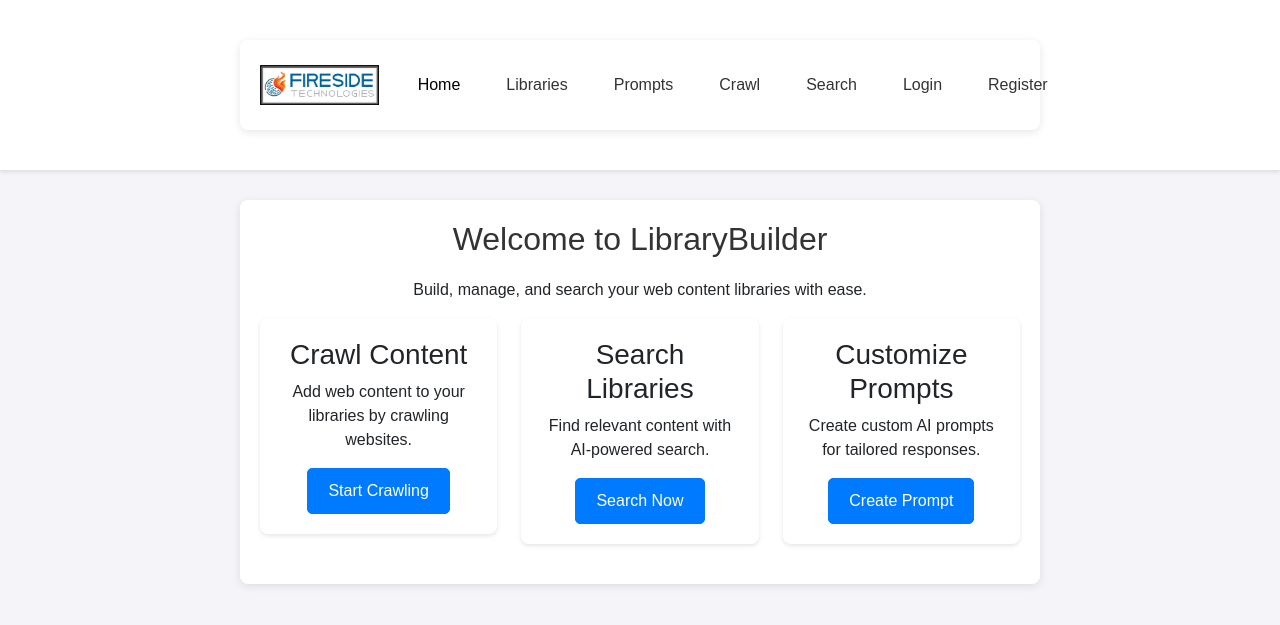
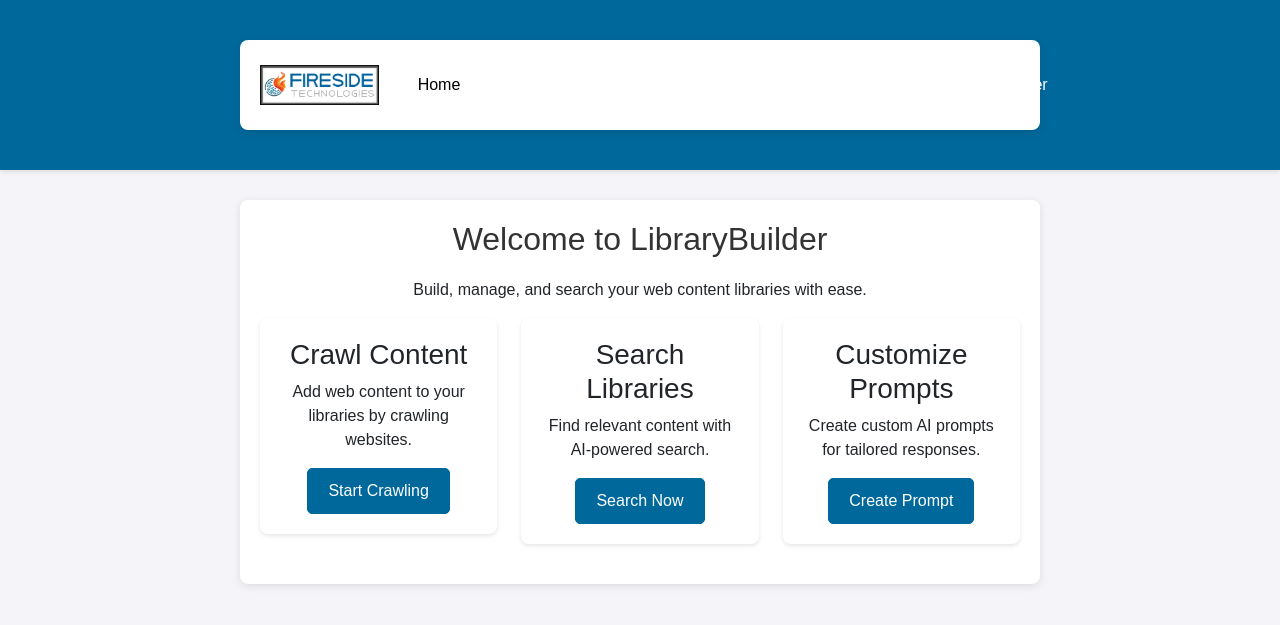
Before and after one commit to joepiercefireside/librarybuilder, a Flask app: page / in a window 1280 px wide. Shown: the top 625 px of the page. Run offline with Flask 3, Linux system fonts and the light colour scheme; some libraries are stand-ins or nearby versions.

Commit message:
updating UI

```diff
--- a/static/styles.css
+++ b/static/styles.css
@@ -5,20 +5,24 @@ body {
          padding: 0;
      }
      .navbar {
-         background-color: #ffffff;
+         background-color: #00689B;
          box-shadow: 0 2px 4px rgba(0, 0, 0, 0.1);
          padding: 10px 0;
      }
      .navbar-brand img {
          height: 40px;
      }
+     .navbar-nav {
+         flex-grow: 1;
+         justify-content: center;
+     }
      .navbar-nav .nav-link {
-         color: #333;
+         color: #ffffff;
          font-weight: 500;
          margin: 0 15px;
      }
      .navbar-nav .nav-link:hover {
-         color: #007bff;
+         color: #e0f7ff;
      }
      .container {
          max-width: 800px;
@@ -44,18 +48,46 @@ body {
          padding: 20px;
      }
      .btn-primary {
-         background-color: #007bff;
-         border-color: #007bff;
+         background-color: #00689B;
+         border-color: #00689B;
          border-radius: 5px;
          padding: 10px 20px;
+         color: #ffffff;
      }
      .btn-primary:hover {
-         background-color: #0056b3;
-         border-color: #0056b3;
+         background-color: #004d73;
+         border-color: #004d73;
+         color: #ffffff;
      }
-     .btn-outline-primary, .btn-outline-success, .btn-outline-danger {
+     .btn-outline-primary {
+         border-color: #00689B;
+         color: #00689B;
          border-radius: 5px;
          padding: 5px 10px;
+     }
+     .btn-outline-primary:hover {
+         background-color: #00689B;
+         color: #ffffff;
+     }
+     .btn-outline-success {
+         border-color: #28a745;
+         color: #28a745;
+         border-radius: 5px;
+         padding: 5px 10px;
+     }
+     .btn-outline-success:hover {
+         background-color: #28a745;
+         color: #ffffff;
+     }
+     .btn-outline-danger {
+         border-color: #dc3545;
+         color: #dc3545;
+         border-radius: 5px;
+         padding: 5px 10px;
+     }
+     .btn-outline-danger:hover {
+         background-color: #dc3545;
+         color: #ffffff;
      }
      .alert {
          border-radius: 5px;
--- a/templates/crawl.html
+++ b/templates/crawl.html
@@ -41,6 +41,7 @@
 <html>
 <head>
     <title>Crawl - LibraryBuilder</title>
+    <link rel="icon" href="/static/favicon.png">
     <link href="https://cdn.jsdelivr.net/npm/bootstrap@5.3.0/dist/css/bootstrap.min.css" rel="stylesheet">
     <link rel="stylesheet" href="/static/styles.css">
     <script>
@@ -80,8 +81,8 @@
             <button class="navbar-toggler" type="button" data-bs-toggle="collapse" data-bs-target="#navbarNav" aria-controls="navbarNav" aria-expanded="false" aria-label="Toggle navigation">
                 <span class="navbar-toggler-icon"></span>
             </button>
-                   <div class="collapse navbar-collapse justify-content-center" id="navbarNav">
-                       <ul class="navbar-nav">
+            <div class="collapse navbar-collapse" id="navbarNav">
+                <ul class="navbar-nav justify-content-center flex-grow-1">
                     <li class="nav-item">
                         <a class="nav-link" href="/">Home</a>
                     </li>
--- a/templates/index.html
+++ b/templates/index.html
@@ -41,6 +41,7 @@
        <html>
        <head>
            <title>LibraryBuilder</title>
+           <link rel="icon" href="/static/favicon.png">
            <link href="https://cdn.jsdelivr.net/npm/bootstrap@5.3.0/dist/css/bootstrap.min.css" rel="stylesheet">
            <link rel="stylesheet" href="/static/styles.css">
        </head>
@@ -53,8 +54,8 @@
                    <button class="navbar-toggler" type="button" data-bs-toggle="collapse" data-bs-target="#navbarNav" aria-controls="navbarNav" aria-expanded="false" aria-label="Toggle navigation">
                        <span class="navbar-toggler-icon"></span>
                    </button>
-                   <div class="collapse navbar-collapse justify-content-center" id="navbarNav">
-                       <ul class="navbar-nav">
+                   <div class="collapse navbar-collapse" id="navbarNav">
+                       <ul class="navbar-nav justify-content-center flex-grow-1">
                            <li class="nav-item">
                                <a class="nav-link active" href="/">Home</a>
                            </li>
--- a/templates/libraries.html
+++ b/templates/libraries.html
@@ -41,6 +41,7 @@
        <html>
        <head>
            <title>Libraries - LibraryBuilder</title>
+           <link rel="icon" href="/static/favicon.png">
            <link href="https://cdn.jsdelivr.net/npm/bootstrap@5.3.0/dist/css/bootstrap.min.css" rel="stylesheet">
            <link rel="stylesheet" href="/static/styles.css">
        </head>
@@ -53,8 +54,8 @@
                    <button class="navbar-toggler" type="button" data-bs-toggle="collapse" data-bs-target="#navbarNav" aria-controls="navbarNav" aria-expanded="false" aria-label="Toggle navigation">
                        <span class="navbar-toggler-icon"></span>
                    </button>
-                   <div class="collapse navbar-collapse justify-content-center" id="navbarNav">
-                       <ul class="navbar-nav">
+                   <div class="collapse navbar-collapse" id="navbarNav">
+                       <ul class="navbar-nav justify-content-center flex-grow-1">
                            <li class="nav-item">
                                <a class="nav-link" href="/">Home</a>
                            </li>
--- a/templates/library_view.html
+++ b/templates/library_view.html
@@ -41,6 +41,7 @@
        <html>
        <head>
            <title>Library Contents - LibraryBuilder</title>
+           <link rel="icon" href="/static/favicon.png">
            <link href="https://cdn.jsdelivr.net/npm/bootstrap@5.3.0/dist/css/bootstrap.min.css" rel="stylesheet">
            <link rel="stylesheet" href="/static/styles.css">
        </head>
@@ -53,8 +54,8 @@
                    <button class="navbar-toggler" type="button" data-bs-toggle="collapse" data-bs-target="#navbarNav" aria-controls="navbarNav" aria-expanded="false" aria-label="Toggle navigation">
                        <span class="navbar-toggler-icon"></span>
                    </button>
-                   <div class="collapse navbar-collapse justify-content-center" id="navbarNav">
-                       <ul class="navbar-nav">
+                   <div class="collapse navbar-collapse" id="navbarNav">
+                       <ul class="navbar-nav justify-content-center flex-grow-1">
                            <li class="nav-item">
                                <a class="nav-link" href="/">Home</a>
                            </li>
--- a/templates/login.html
+++ b/templates/login.html
@@ -41,6 +41,7 @@
 <html>
 <head>
     <title>Login - LibraryBuilder</title>
+    <link rel="icon" href="/static/favicon.png">
     <link href="https://cdn.jsdelivr.net/npm/bootstrap@5.3.0/dist/css/bootstrap.min.css" rel="stylesheet">
     <link rel="stylesheet" href="/static/styles.css">
 </head>
@@ -53,8 +54,8 @@
             <button class="navbar-toggler" type="button" data-bs-toggle="collapse" data-bs-target="#navbarNav" aria-controls="navbarNav" aria-expanded="false" aria-label="Toggle navigation">
                 <span class="navbar-toggler-icon"></span>
             </button>
-                   <div class="collapse navbar-collapse justify-content-center" id="navbarNav">
-                       <ul class="navbar-nav">
+            <div class="collapse navbar-collapse" id="navbarNav">
+                <ul class="navbar-nav justify-content-center flex-grow-1">
                     <li class="nav-item">
                         <a class="nav-link" href="/">Home</a>
                     </li>
--- a/templates/prompt_edit.html
+++ b/templates/prompt_edit.html
@@ -41,6 +41,7 @@
 <html>
 <head>
     <title>Edit Prompt - LibraryBuilder</title>
+    <link rel="icon" href="/static/favicon.png">
     <link href="https://cdn.jsdelivr.net/npm/bootstrap@5.3.0/dist/css/bootstrap.min.css" rel="stylesheet">
     <link rel="stylesheet" href="/static/styles.css">
 </head>
@@ -53,8 +54,8 @@
             <button class="navbar-toggler" type="button" data-bs-toggle="collapse" data-bs-target="#navbarNav" aria-controls="navbarNav" aria-expanded="false" aria-label="Toggle navigation">
                 <span class="navbar-toggler-icon"></span>
             </button>
-                   <div class="collapse navbar-collapse justify-content-center" id="navbarNav">
-                       <ul class="navbar-nav">
+            <div class="collapse navbar-collapse" id="navbarNav">
+                <ul class="navbar-nav justify-content-center flex-grow-1">
                     <li class="nav-item">
                         <a class="nav-link" href="/">Home</a>
                     </li>
--- a/templates/prompts.html
+++ b/templates/prompts.html
@@ -41,6 +41,7 @@
 <html>
 <head>
     <title>Prompts - LibraryBuilder</title>
+    <link rel="icon" href="/static/favicon.png">
     <link href="https://cdn.jsdelivr.net/npm/bootstrap@5.3.0/dist/css/bootstrap.min.css" rel="stylesheet">
     <link rel="stylesheet" href="/static/styles.css">
 </head>
@@ -53,8 +54,8 @@
             <button class="navbar-toggler" type="button" data-bs-toggle="collapse" data-bs-target="#navbarNav" aria-controls="navbarNav" aria-expanded="false" aria-label="Toggle navigation">
                 <span class="navbar-toggler-icon"></span>
             </button>
-                   <div class="collapse navbar-collapse justify-content-center" id="navbarNav">
-                       <ul class="navbar-nav">
+            <div class="collapse navbar-collapse" id="navbarNav">
+                <ul class="navbar-nav justify-content-center flex-grow-1">
                     <li class="nav-item">
                         <a class="nav-link" href="/">Home</a>
                     </li>
--- a/templates/register.html
+++ b/templates/register.html
@@ -41,6 +41,7 @@
 <html>
 <head>
     <title>Register - LibraryBuilder</title>
+    <link rel="icon" href="/static/favicon.png">
     <link href="https://cdn.jsdelivr.net/npm/bootstrap@5.3.0/dist/css/bootstrap.min.css" rel="stylesheet">
     <link rel="stylesheet" href="/static/styles.css">
 </head>
@@ -53,8 +54,8 @@
             <button class="navbar-toggler" type="button" data-bs-toggle="collapse" data-bs-target="#navbarNav" aria-controls="navbarNav" aria-expanded="false" aria-label="Toggle navigation">
                 <span class="navbar-toggler-icon"></span>
             </button>
-                   <div class="collapse navbar-collapse justify-content-center" id="navbarNav">
-                       <ul class="navbar-nav">
+            <div class="collapse navbar-collapse" id="navbarNav">
+                <ul class="navbar-nav justify-content-center flex-grow-1">
                     <li class="nav-item">
                         <a class="nav-link" href="/">Home</a>
                     </li>
--- a/templates/search.html
+++ b/templates/search.html
@@ -41,6 +41,7 @@
 <html>
 <head>
     <title>Search - LibraryBuilder</title>
+    <link rel="icon" href="/static/favicon.png">
     <link href="https://cdn.jsdelivr.net/npm/bootstrap@5.3.0/dist/css/bootstrap.min.css" rel="stylesheet">
     <link rel="stylesheet" href="/static/styles.css">
 </head>
@@ -53,8 +54,8 @@
             <button class="navbar-toggler" type="button" data-bs-toggle="collapse" data-bs-target="#navbarNav" aria-controls="navbarNav" aria-expanded="false" aria-label="Toggle navigation">
                 <span class="navbar-toggler-icon"></span>
             </button>
-                   <div class="collapse navbar-collapse justify-content-center" id="navbarNav">
-                       <ul class="navbar-nav">
+            <div class="collapse navbar-collapse" id="navbarNav">
+                <ul class="navbar-nav justify-content-center flex-grow-1">
                     <li class="nav-item">
                         <a class="nav-link" href="/">Home</a>
                     </li>
```
Lines whose indentation alone changed are shown as unchanged.
